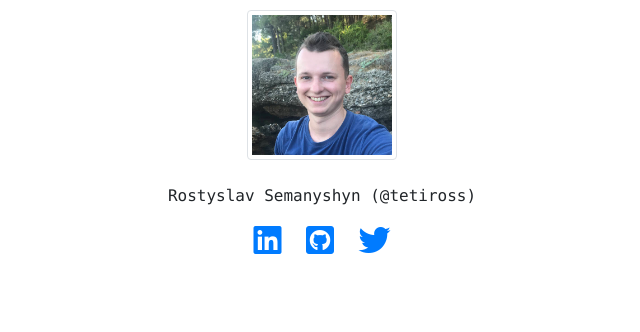
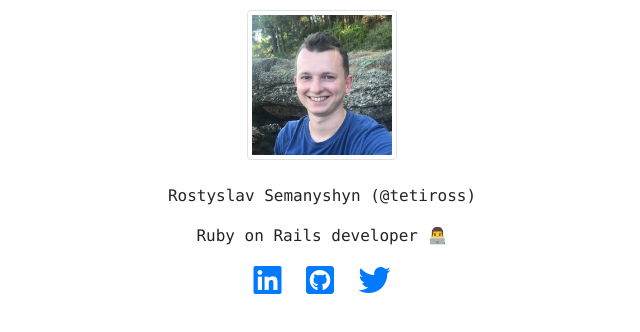
Before and after one commit to TeTiRoss/TeTiRoss.github.io, a plain HTML site: page index.html in a window 1280 px wide. Shown: the whole page, without its empty margins (318-958 px from the left). Drawn offline with nearby package versions, Linux system fonts and the light colour scheme.

Commit message:
add description paragraph

```diff
--- a/index.html
+++ b/index.html
@@ -32,8 +32,9 @@
 						</div>
 						<br>
 			      <p class='text-center text-monospace'>Rostyslav Semanyshyn (@tetiross)</p>
+						<p class='text-center text-monospace'>Ruby on Rails developer 👨‍💻 </p>
 						<a href="https://www.linkedin.com/in/rostyslav-semanyshyn-04528a116/" class="social-icon" target="_blank"><i class="fab fa-linkedin fa-2x"></i></a>
-						<a href="https://github.com/TeTiRoss" class="social-icon" target="_blank"><i class="fab fa-github-square fa-2x"></i></a>
+						<a href="https://github.com/TeTiRoss" class="social-icon social-link" target="_blank"><i class="fab fa-github-square fa-2x"></i></a>
 						<a href="https://twitter.com/TeTiRoss" class="social-icon" target="_blank"><i class="fab fa-twitter fa-2x" href='football.ua'></i></a>
 					</div>
 		    </div>
```
